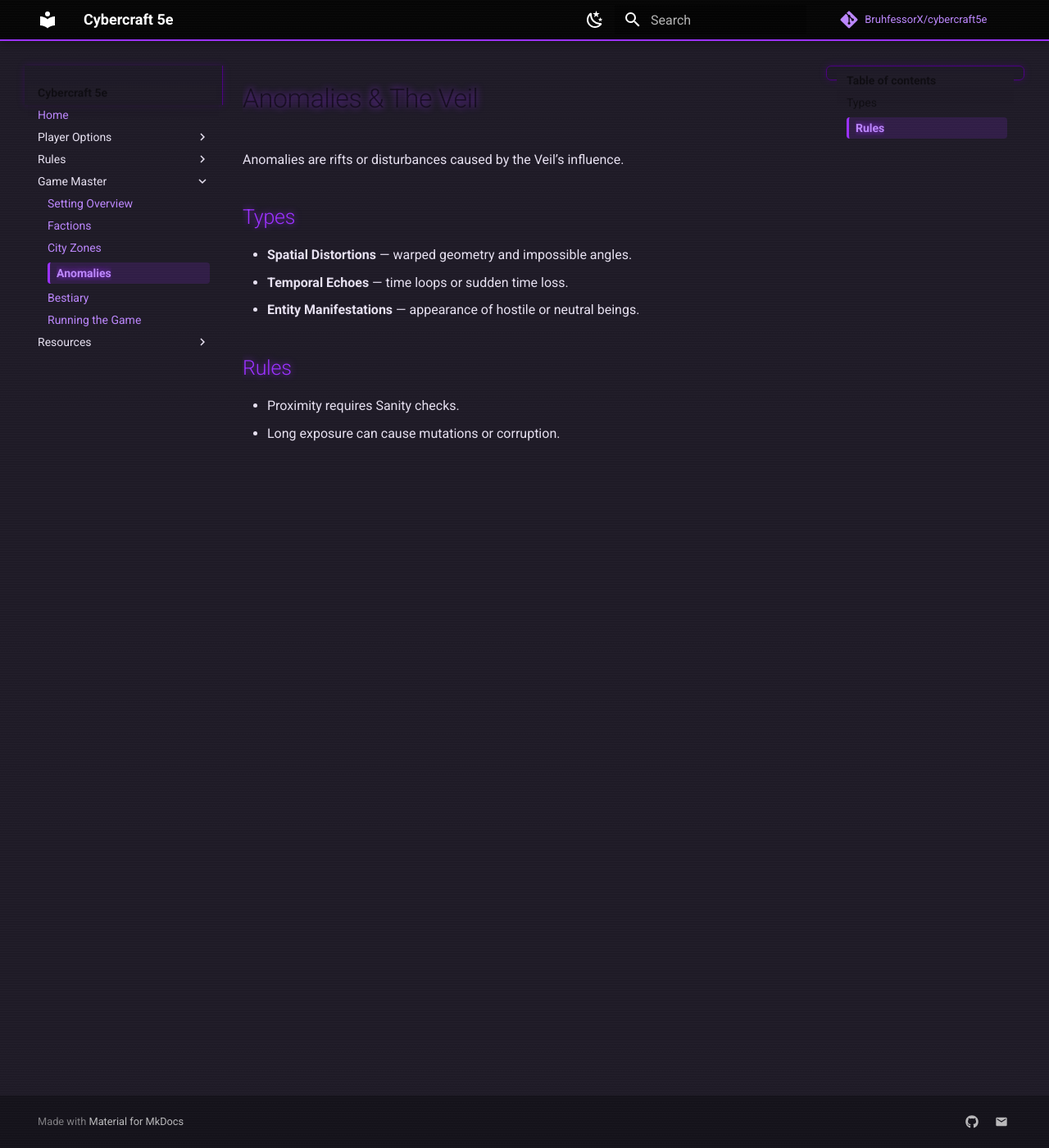
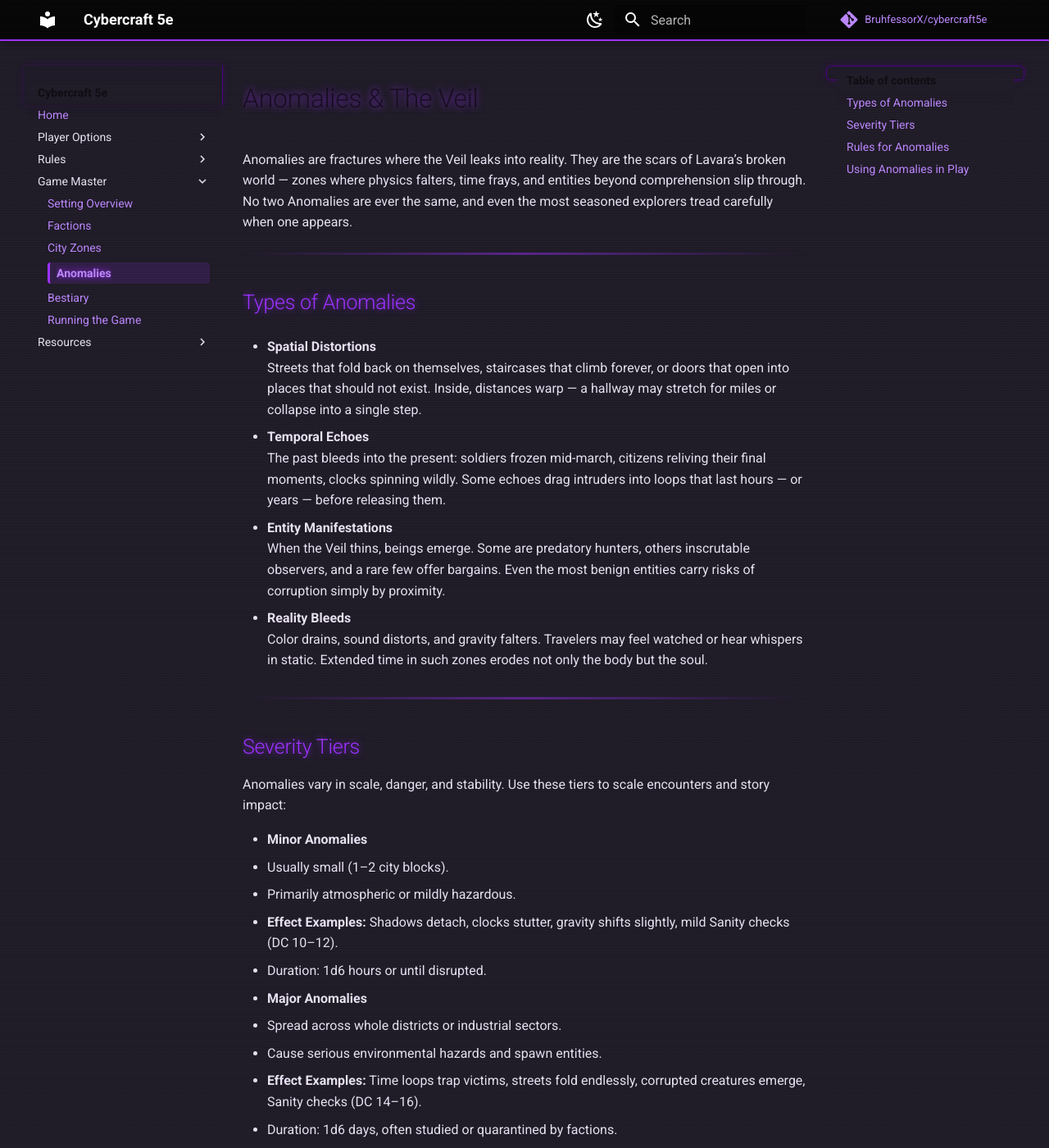
Before and after one commit to BruhfessorX/cybercraft5e, an MkDocs documentation site: the page built from docs/game-master/anomalies.md, in a window 1280 px wide and 1400 px high. Shown: the whole window at 82% size. Built offline with MkDocs 1.6.1 and Material for MkDocs 9.7.7, drawn with Linux system fonts in a browser that asks for light colours; comment, search, counter and statistics services are not loaded; some of the changed text lies outside the part shown.

Commit message:
Updated anomalies page

```diff
--- a/docs/game-master/anomalies.md
+++ b/docs/game-master/anomalies.md
@@ -1,12 +1,60 @@
 # Anomalies & The Veil
 
-Anomalies are rifts or disturbances caused by the Veil’s influence.
+Anomalies are fractures where the Veil leaks into reality. They are the scars of Lavara’s broken world — zones where physics falters, time frays, and entities beyond comprehension slip through. No two Anomalies are ever the same, and even the most seasoned explorers tread carefully when one appears.
 
-## Types
-- **Spatial Distortions** — warped geometry and impossible angles.
-- **Temporal Echoes** — time loops or sudden time loss.
-- **Entity Manifestations** — appearance of hostile or neutral beings.
+---
 
-## Rules
-- Proximity requires Sanity checks.
-- Long exposure can cause mutations or corruption.
+## Types of Anomalies
+
+- **Spatial Distortions**
+  Streets that fold back on themselves, staircases that climb forever, or doors that open into places that should not exist. Inside, distances warp — a hallway may stretch for miles or collapse into a single step.
+
+- **Temporal Echoes**
+  The past bleeds into the present: soldiers frozen mid-march, citizens reliving their final moments, clocks spinning wildly. Some echoes drag intruders into loops that last hours — or years — before releasing them.
+
+- **Entity Manifestations**
+  When the Veil thins, beings emerge. Some are predatory hunters, others inscrutable observers, and a rare few offer bargains. Even the most benign entities carry risks of corruption simply by proximity.
+
+- **Reality Bleeds**
+  Color drains, sound distorts, and gravity falters. Travelers may feel watched or hear whispers in static. Extended time in such zones erodes not only the body but the soul.
+
+---
+
+## Severity Tiers
+
+Anomalies vary in scale, danger, and stability. Use these tiers to scale encounters and story impact:
+
+- **Minor Anomalies**
+  - Usually small (1–2 city blocks).
+  - Primarily atmospheric or mildly hazardous.
+  - **Effect Examples:** Shadows detach, clocks stutter, gravity shifts slightly, mild Sanity checks (DC 10–12).
+  - Duration: 1d6 hours or until disrupted.
+
+- **Major Anomalies**
+  - Spread across whole districts or industrial sectors.
+  - Cause serious environmental hazards and spawn entities.
+  - **Effect Examples:** Time loops trap victims, streets fold endlessly, corrupted creatures emerge, Sanity checks (DC 14–16).
+  - Duration: 1d6 days, often studied or quarantined by factions.
+
+- **Cataclysmic Anomalies**
+  - Tear reality wide open, altering the city permanently.
+  - Impossible geometries consume skyscrapers, whole districts vanish into the Veil, or titanic entities walk openly.
+  - **Effect Examples:** Rift storms, multi-entity invasions, permanent corruption zones, Sanity checks (DC 18–20+).
+  - Duration: Indefinite — often only sealed by narrative intervention, powerful rituals, or corporate/GM fiat.
+
+---
+
+## Rules for Anomalies
+
+- **Detection:** A successful **Wisdom (Perception)** or **Intelligence (Arcana/Technology)** check may spot warning signs: flickering lights, distorted reflections, or sound lag.
+- **Proximity Effects:** Any creature within an Anomaly must make **Sanity saving throws** (DC varies by severity). Failure results in short-term conditions such as **Glitched**, **Confused**, or mild hallucinations.
+- **Extended Exposure:** After 1 hour inside an Anomaly, roll a **Corruption Check**. Mutations, psychic scarring, or permanent Veil-touched abilities may manifest.
+- **Stability:** Some Anomalies collapse in minutes, others last decades. Game Masters may roll 1d6 for lifespan in **hours (Minor)**, **days (Major)**, or **indefinite (Cataclysmic)**.
+
+---
+
+## Using Anomalies in Play
+
+- **Exploration Hooks:** Anomalies are natural quest hubs — scavengers chase rare resources, corporations want data, cultists worship them, and ordinary citizens fear them.
+- **Dynamic Terrain:** They change maps into living hazards. A firefight in a warped street becomes chaos when the walls start folding.
+- **Mystery Factor:** No two Anomalies should feel alike; describe them with dream-logic and sensory dissonance.
```
